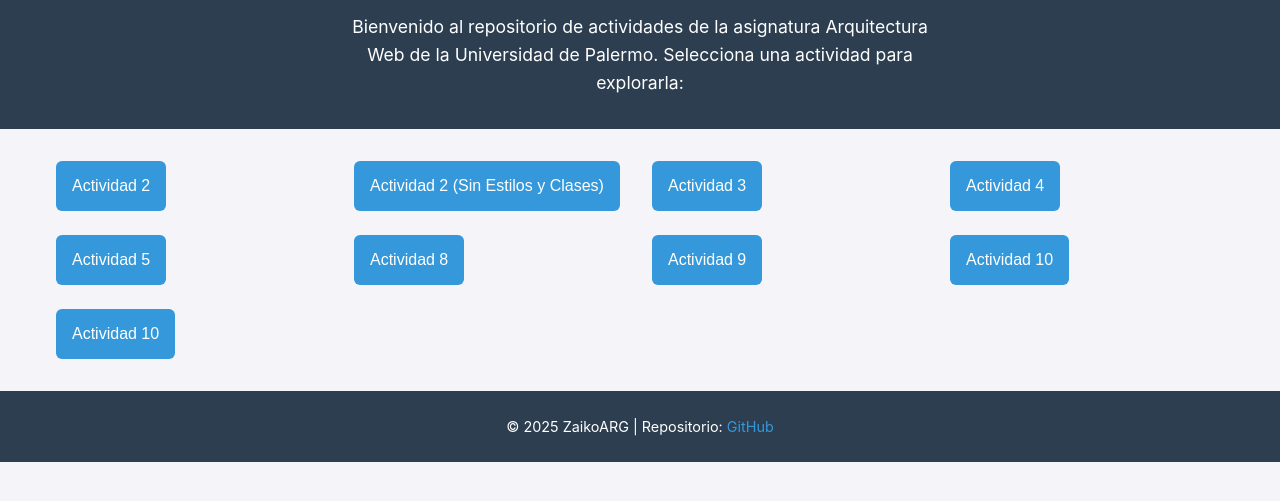
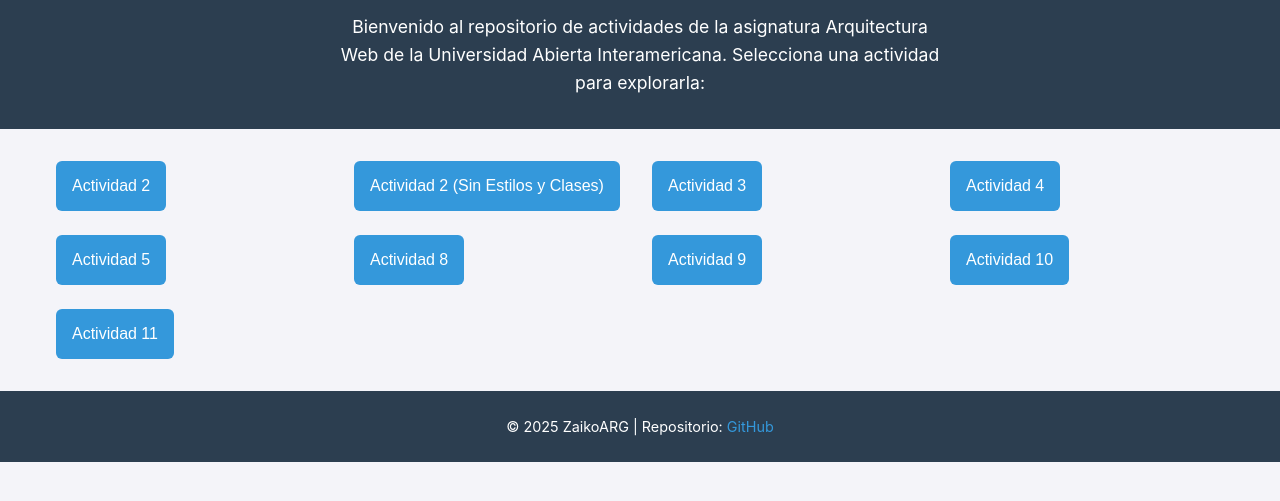
Before and after one commit to ZaikoARG/Arquitectura-Web, a plain HTML site: page index.html in a window 1280 px wide. Shown: the part 99-600 px from the top of the page. Drawn offline with Linux system fonts and the light colour scheme.

Commit message:
Update index.html

```diff
--- a/index.html
+++ b/index.html
@@ -118,7 +118,7 @@
 <body>
     <header>
         <h1>Arquitectura Web - Actividades</h1>
-        <p>Bienvenido al repositorio de actividades de la asignatura Arquitectura Web de la Universidad de Palermo. Selecciona una actividad para explorarla:</p>
+        <p>Bienvenido al repositorio de actividades de la asignatura Arquitectura Web de la Universidad Abierta Interamericana. Selecciona una actividad para explorarla:</p>
     </header>
     <main>
         <div class="activity-grid">
@@ -130,7 +130,7 @@
             <a href="Actividad 8/index.html"><button>Actividad 8</button></a>
             <a href="Actividad 9/index.html"><button>Actividad 9</button></a>
             <a href="Actividad 10/index.html"><button>Actividad 10</button></a>
-            <a href="Actividad 11/index.html"><button>Actividad 10</button></a>
+            <a href="Actividad 11/index.html"><button>Actividad 11</button></a>
         </div>
     </main>
     <footer>
```
